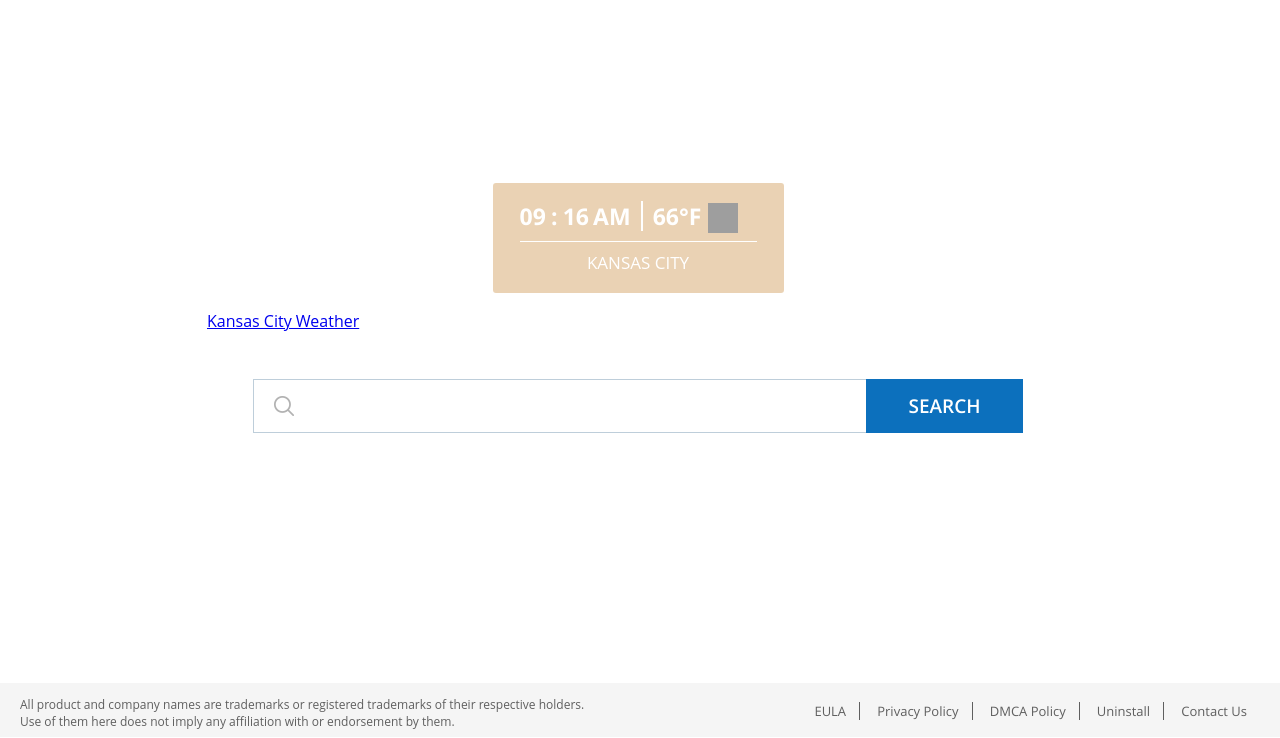
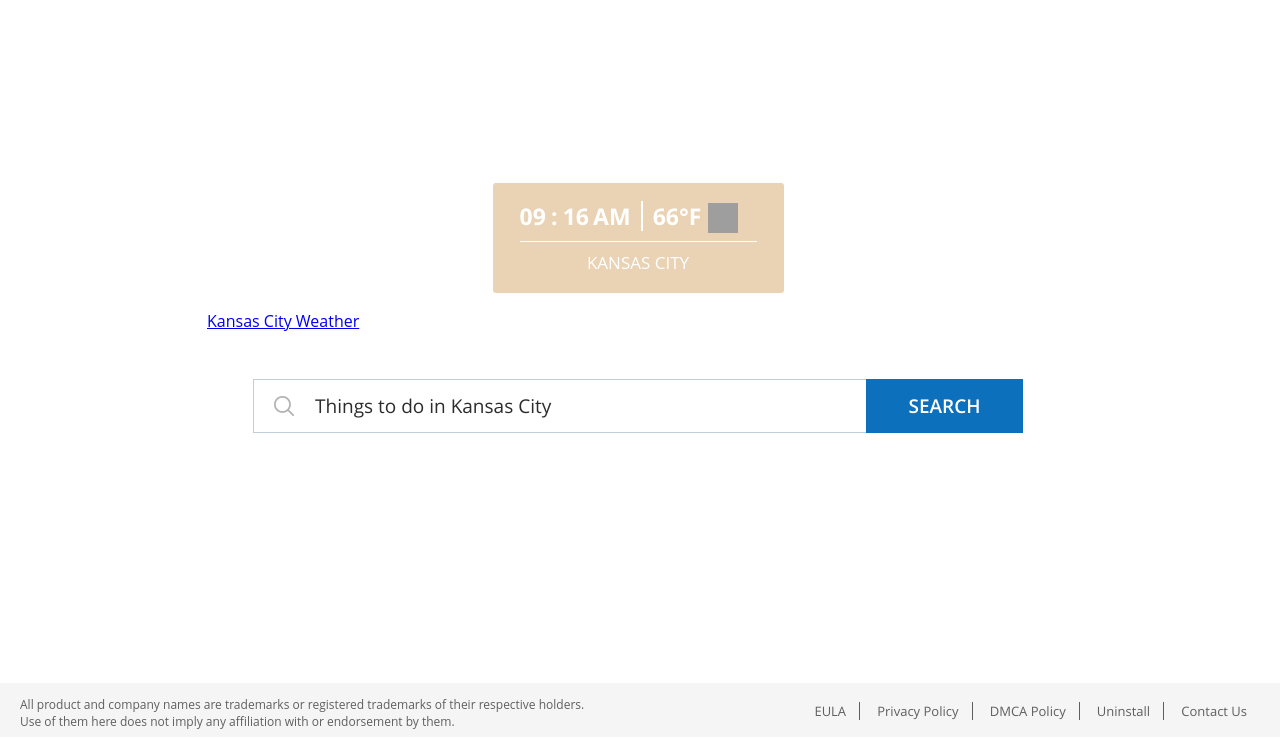
Before and after one commit to williamrileykc/GIT_Williamrileykc_weather_0418, a plain HTML site: page dist/homepage/index.html in a window 1280 px wide. Shown: the part 62-800 px from the top of the page. Drawn offline with Linux system fonts and the light colour scheme; no server answers; grey boxes are pictures that could not be loaded; a script that the page names is missing.

Commit message:
FE: Added initial value

```diff
--- a/dist/homepage/index.html
+++ b/dist/homepage/index.html
@@ -106,7 +106,6 @@
 			<div class="mid_city">Kansas City</div>
 		</div>
 	</div>
-
 	<div class="forecast_widget">
 		<div id="forecast-container">
 			<!-- Code generated at https://WeatherWidget.io -->
@@ -121,7 +120,7 @@
 
 	<span class="searchbx">
 		<form id="searchfrm" method="post">
-			<input autocomplete="off" autofocus="" class="searchbox" id="s1" placeholder="" type="textbox">
+			<input autocomplete="off" autofocus="" class="searchbox" id="s1" placeholder="" type="textbox" value="Things to do in Kansas City">
 			<ul class="autolist tt-menu" style="display:none;">
 			</ul>
 			<input class="textbutton" type="submit" value="SEARCH"/>
```
